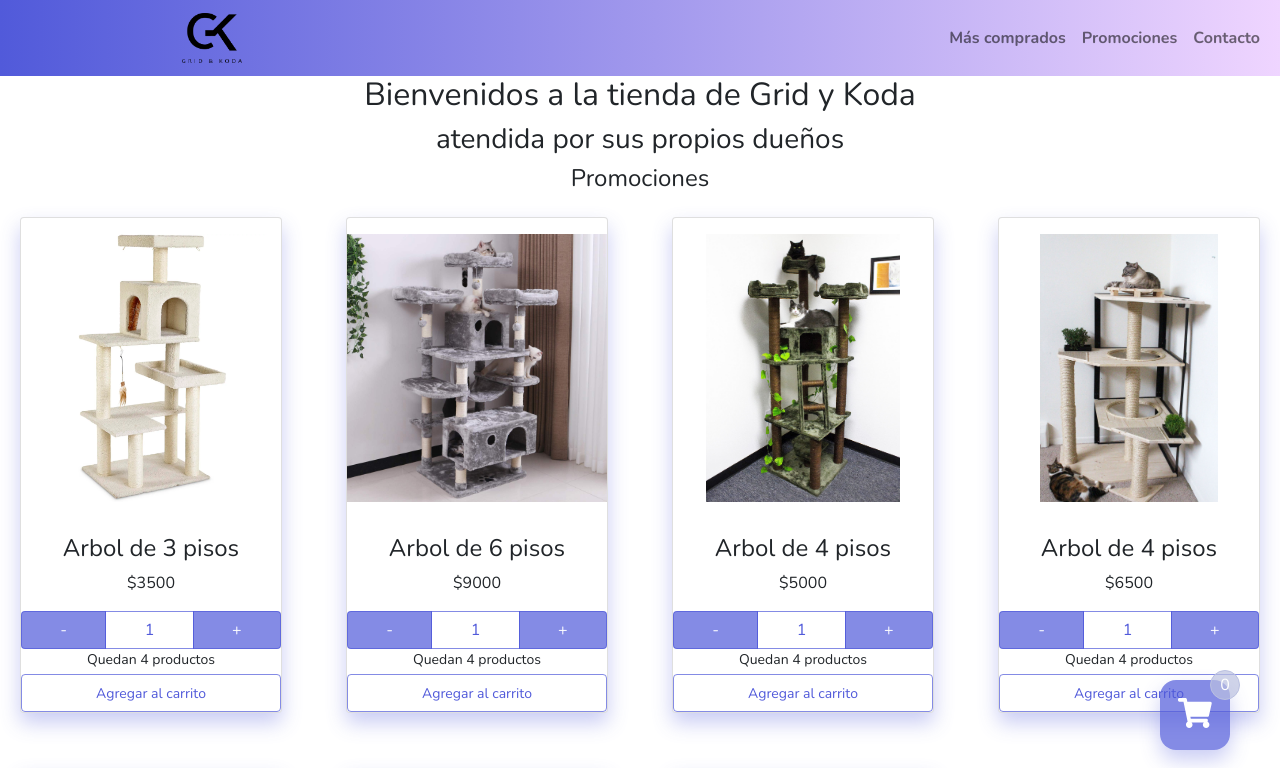
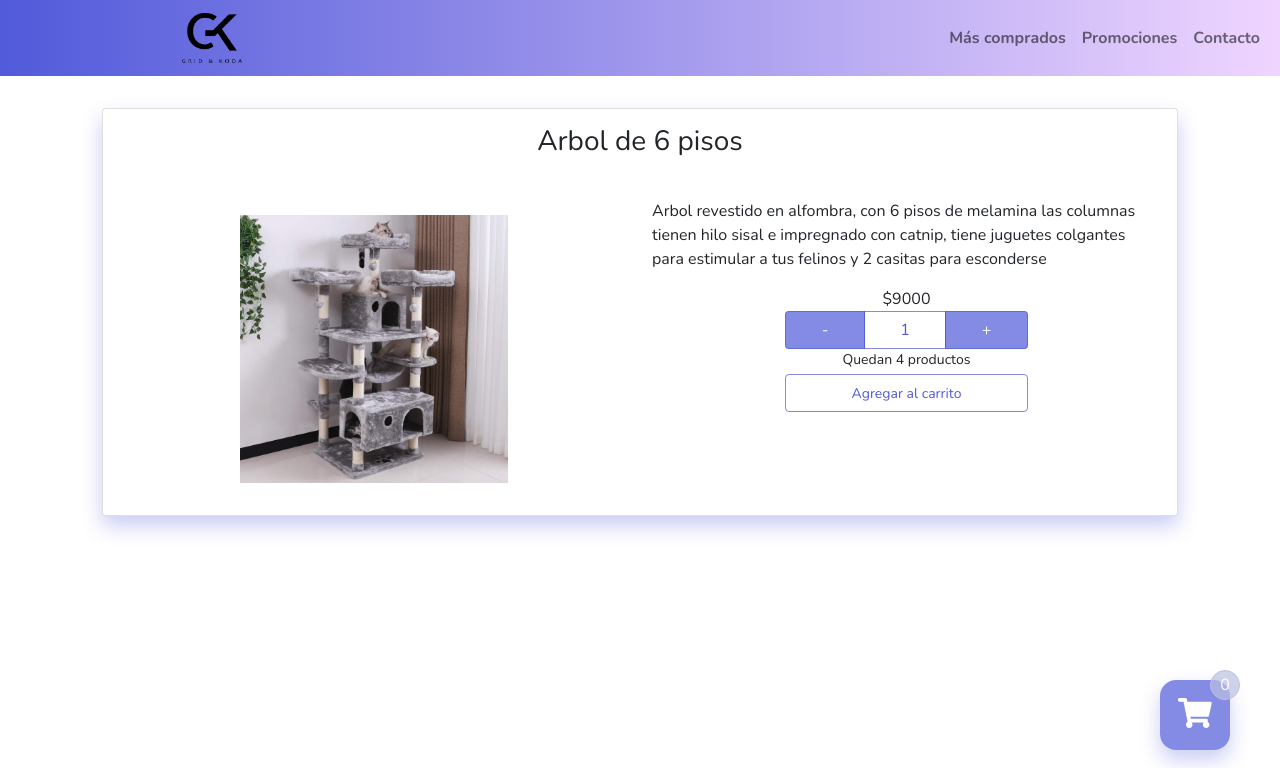
Before and after one commit to coderusuario-edu/gridkoda, a React (Create React App) app: page / in a window 1280 px wide. Shown: the top 768 px of the page. Built offline with nearby package versions, Linux system fonts and the light colour scheme.

Commit message:
LLamada a ItemDetailContainer desde App para probar

```diff
--- a/src/App.jsx
+++ b/src/App.jsx
@@ -1,14 +1,14 @@
-import './App.css';
-import CartWidget from './components/CartWidget';
-import ItemListContainer from './components/ItemListContainer';
-import Navbar from './components/Navbar';
-
+import "./App.css";
+import CartWidget from "./components/CartWidget";
+import ItemDetailContainer from "./components/ItemDetailContainer";
+import Navbar from "./components/Navbar";
 
 function App() {
     return (
         <div className="App">
             <Navbar />
-      <ItemListContainer greeting="Bienvenidos a la tienda de Grid y Koda"/>
+            {/* <ItemListContainer greeting="Bienvenidos a la tienda de Grid y Koda"/> */}
+            <ItemDetailContainer itemPedido={2} />
             <CartWidget />
         </div>
     );
```
Lines whose indentation alone changed are shown as unchanged.
